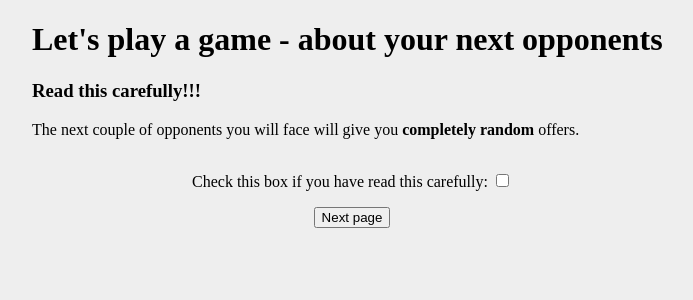
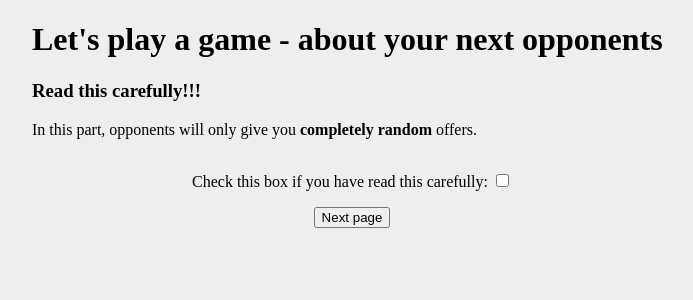
Before and after one commit to vera24m/ultimatum_game, a Django app: template game/templates/game/intentionality.html in a window 1280 px wide. Shown: the top 300 px of the page, without its empty margins (288-981 px from the left). Run offline with Django 3.2, Linux system fonts and the light colour scheme; the template is opened without the code that fills it: values that come from a table or form of the project are taken from there, others are empty.

Commit message:
Intentionality template text change

```diff
--- a/game/templates/game/intentionality.html
+++ b/game/templates/game/intentionality.html
@@ -2,11 +2,11 @@
 {% load staticfiles %}
 <h1>Let's play a game - about your next opponents</h1>
 <h3>Read this carefully!!!</h3>
-<p>The next couple of opponents you will face will
+<p>In this part, opponents will
 {% if intentionality %}
   decide upon offers <strong>completely by themselves</strong>.
 {% else %}
-  give you <strong>completely random</strong> offers.
+  only give you <strong>completely random</strong> offers.
 {% endif %}
 </p>
 
```
